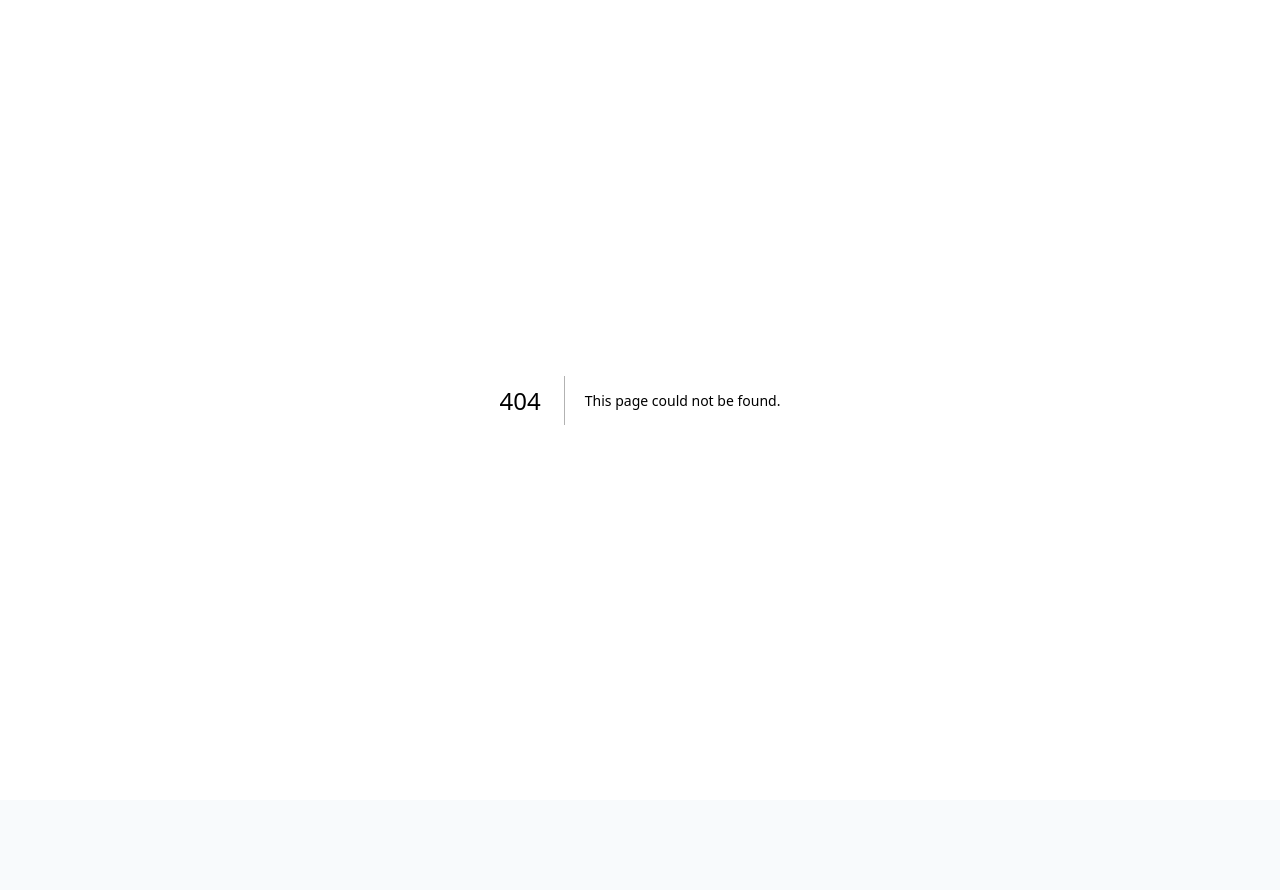
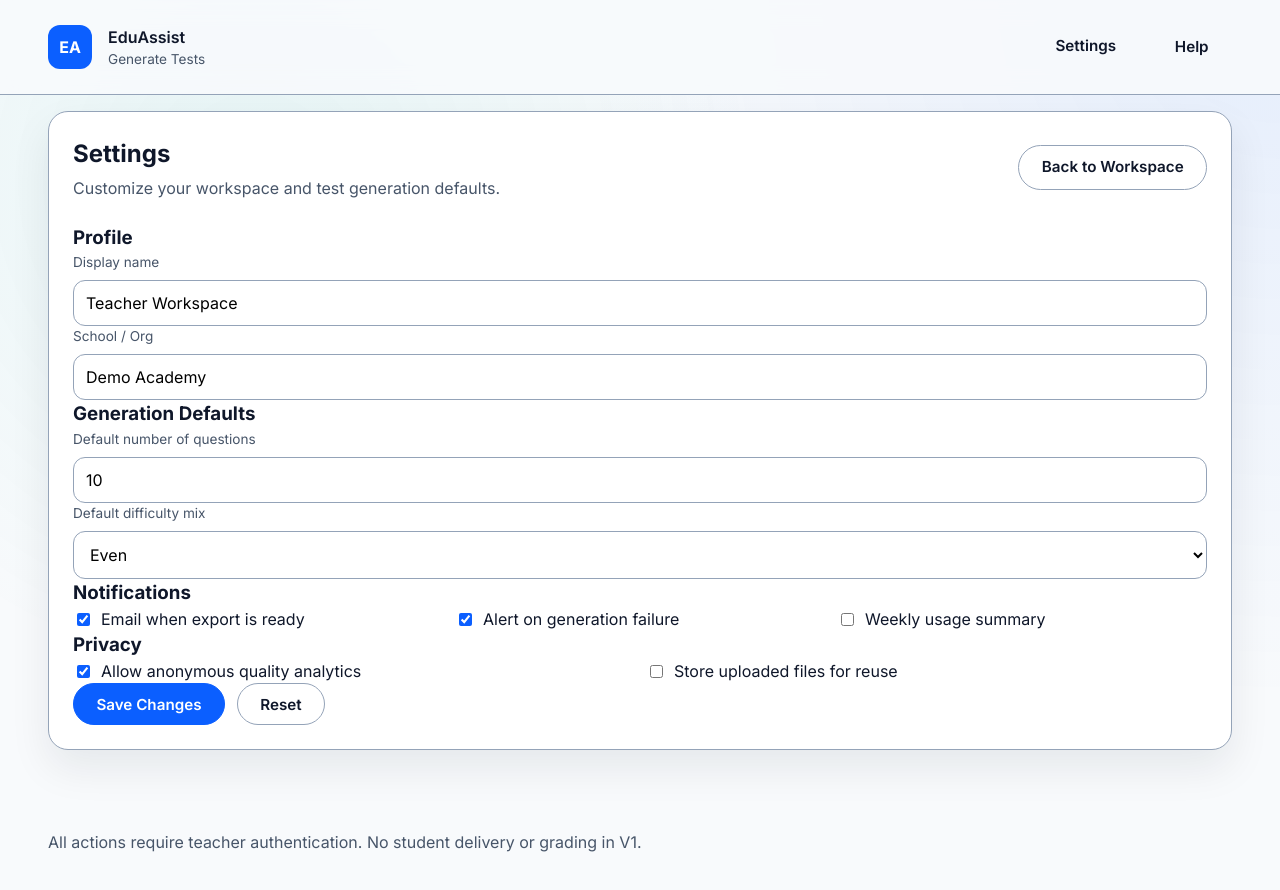
Before and after one commit to shahd803/EduAssist, a Next.js app: page /settings in a window 1280 px wide. Before the commit this address had no page. Shown: the top 890 px of the page. Before the commit the page ends 800 px from the top, so only its background shows below. Built offline with nearby package versions, Linux system fonts and the light colour scheme.

Commit message:
included settings import in page

```diff
--- /dev/null
+++ b/src/app/settings/page.js
@@ -0,0 +1,92 @@
+import Link from 'next/link'
+import Topbar from '@/components/Topbar'
+import Footer from '@/components/Footer'
+
+export default function SettingsPage() {
+  return (
+    <div className="app">
+      <Topbar />
+
+      <main className="content">
+        <section className="panel settings-panel">
+          <div className="panel-header">
+            <div>
+              <h2>Settings</h2>
+              <p className="muted">Customize your workspace and test generation defaults.</p>
+            </div>
+            <Link href="/" className="btn btn-outline">Back to Workspace</Link>
+          </div>
+
+          <div className="settings-grid">
+            <section className="settings-card">
+              <h3>Profile</h3>
+              <label className="field">
+                <span className="label">Display name</span>
+                <input type="text" defaultValue="Teacher Workspace" />
+              </label>
+              <label className="field">
+                <span className="label">School / Org</span>
+                <input type="text" defaultValue="Demo Academy" />
+              </label>
+            </section>
+
+            <section className="settings-card">
+              <h3>Generation Defaults</h3>
+              <label className="field">
+                <span className="label">Default number of questions</span>
+                <input type="number" min="1" max="100" step="1" defaultValue="10" />
+              </label>
+              <label className="field">
+                <span className="label">Default difficulty mix</span>
+                <select defaultValue="Even">
+                  <option>Even</option>
+                  <option>More Easy</option>
+                  <option>More Hard</option>
+                </select>
+              </label>
+            </section>
+
+            <section className="settings-card">
+              <h3>Notifications</h3>
+              <div className="check-grid">
+                <label className="checkbox">
+                  <input type="checkbox" defaultChecked />
+                  <span>Email when export is ready</span>
+                </label>
+                <label className="checkbox">
+                  <input type="checkbox" defaultChecked />
+                  <span>Alert on generation failure</span>
+                </label>
+                <label className="checkbox">
+                  <input type="checkbox" />
+                  <span>Weekly usage summary</span>
+                </label>
+              </div>
+            </section>
+
+            <section className="settings-card">
+              <h3>Privacy</h3>
+              <div className="check-grid">
+                <label className="checkbox">
+                  <input type="checkbox" defaultChecked />
+                  <span>Allow anonymous quality analytics</span>
+                </label>
+                <label className="checkbox">
+                  <input type="checkbox" />
+                  <span>Store uploaded files for reuse</span>
+                </label>
+              </div>
+            </section>
+          </div>
+
+          <div className="form-actions">
+            <button className="btn btn-primary">Save Changes</button>
+            <button className="btn btn-outline">Reset</button>
+          </div>
+        </section>
+      </main>
+
+      <Footer />
+    </div>
+  )
+}
```
